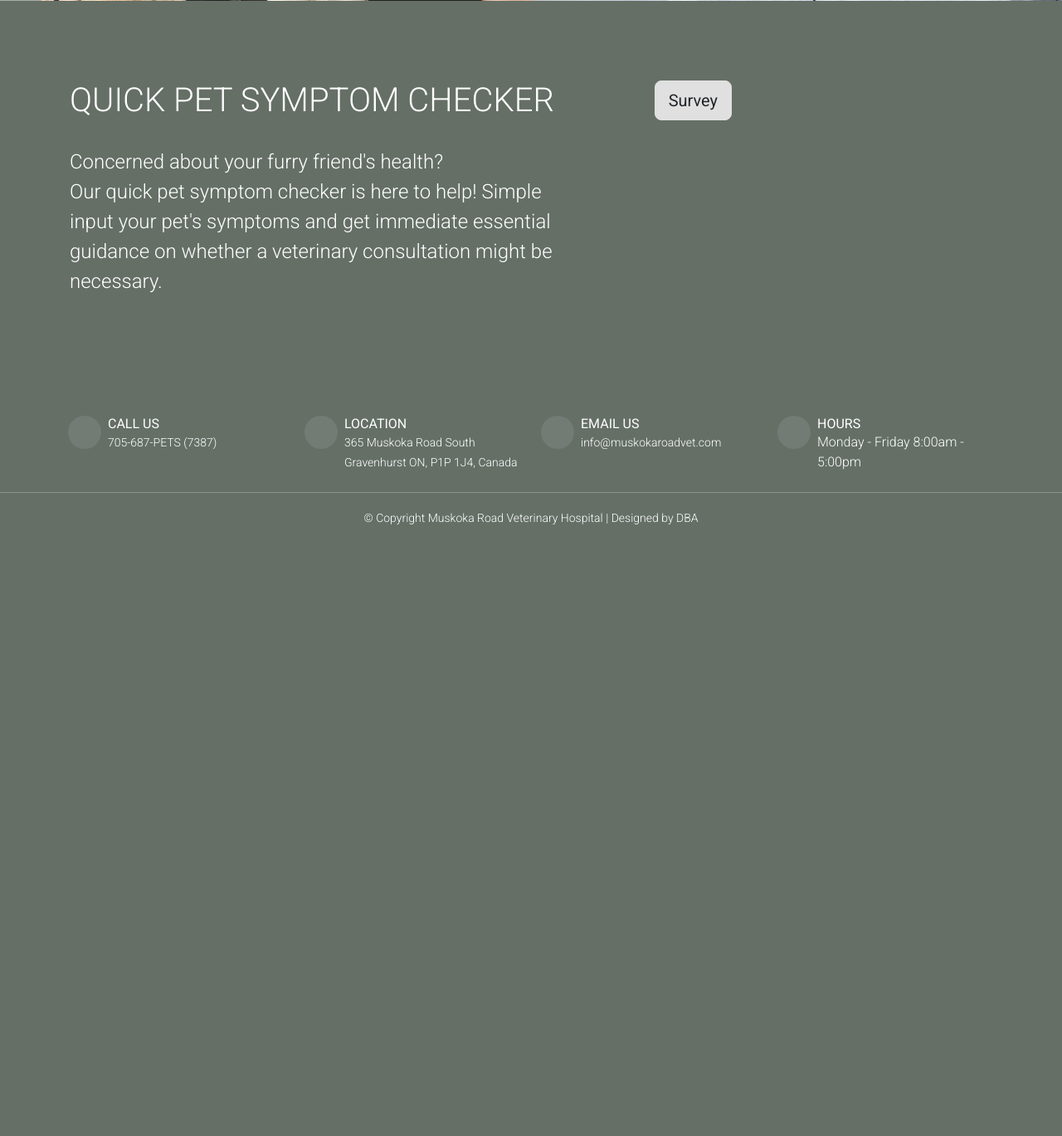
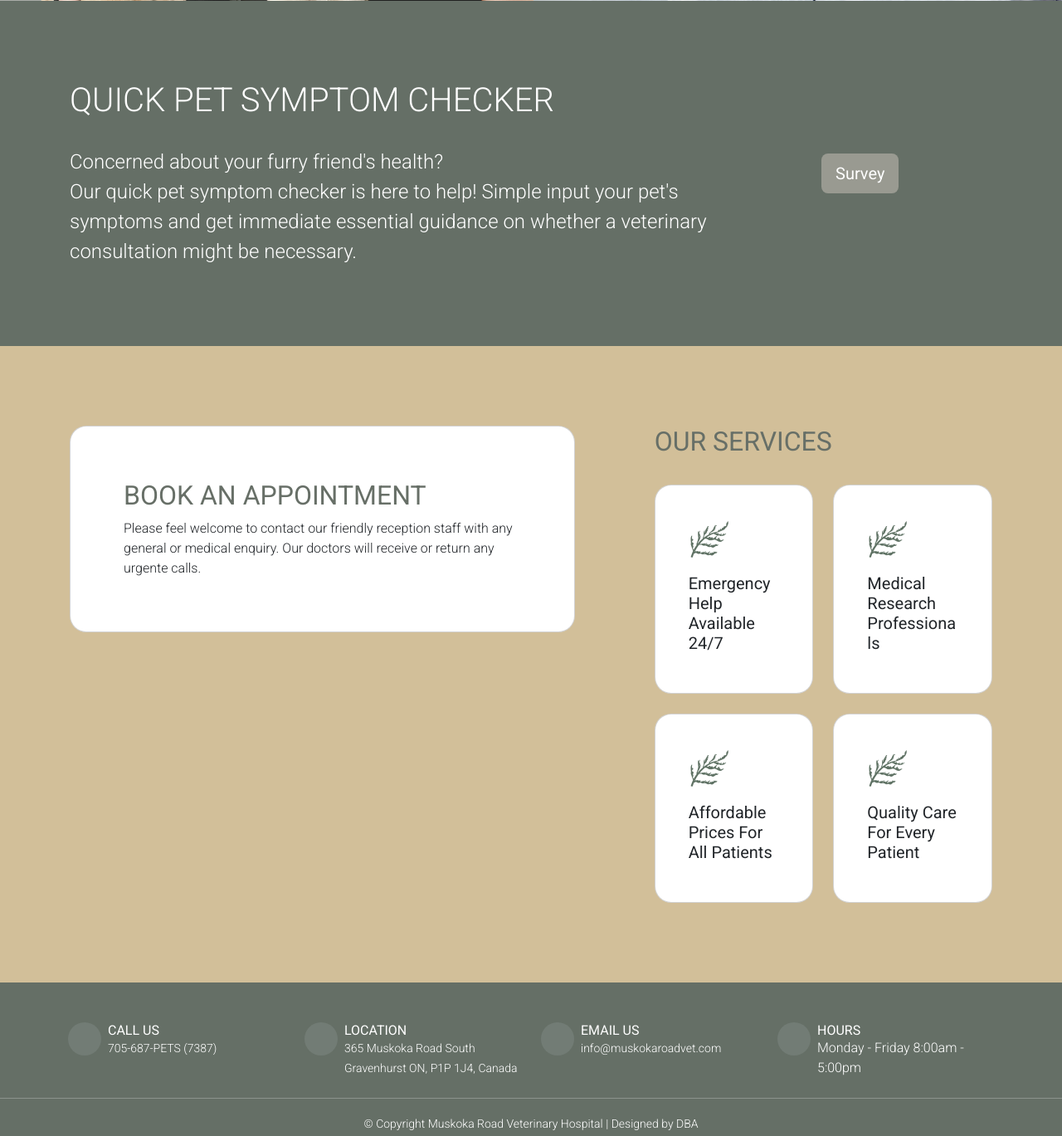
Before and after one commit to dabustosa85/muskoka, a Node server app: page / in a window 1280 px wide. Shown: the part 680-2049 px from the top of the page at 83% size. Before the commit the page ends 1319 px from the top, so only its background shows below. Run offline with Node 20, Linux system fonts and the light colour scheme; some libraries are stand-ins or nearby versions.

Commit message:
index part 2

```diff
--- a/Client/Content/app.css
+++ b/Client/Content/app.css
@@ -90,6 +90,10 @@ p, ul, li {
     background-color: #c6a56a;
 }
 
+.colortercero {
+  background-color: #d2bf99;
+}
+
 /*ICONOS FOOTER*/
 footer .fa-solid {
   font-weight: 900;
@@ -119,7 +123,26 @@ footer .fa-solid {
 }
 
 /*BOTONES ESPECIALES*/
-.btn-custom-gray {
-  background-color: #e0e0e0;
-  border-color: #e0e0e0;
+.btn-custom-color1 {
+  background-color: #999a91;
+  color: white;
 }
+.btn-custom-color1:hover {
+  background-color: #676f67;
+  border-color: white;
+  color: white;
+}
+
+/*TEXTOS*/
+.texto-especial {
+  color: #676f67;
+}
+
+/*CARDS*/
+.alto-minimo{
+  min-height: 200px;
+}
+
+.card {
+  border-radius: 20px;
+}
--- a/Server/Views/index.hbs
+++ b/Server/Views/index.hbs
@@ -24,11 +24,69 @@
 </div>
 <div class=" colorprimario">
   <div class="row p-5 text-white">
-    <div class="col-7 p-5"><h1>QUICK PET SYMPTOM CHECKER</h1>
+    <div class="col-9 p-5"><h1>QUICK PET SYMPTOM CHECKER</h1>
     <br><p class="subtitulo">Concerned about your furry friend's health?</p>
     <p class="subtitulo">Our quick pet symptom checker is here to help! Simple input your pet's symptoms and get immediate essential guidance on whether a veterinary consultation might be necessary.</p></div>
-    <div class="col-5 p-5">
-        <button type="button" class="btn btn-custom-gray btn-lg">Survey</button>
+    <div class="col-3 p-5 d-flex align-items-center">
+        <button type="button" class="btn btn-custom-color1 btn-lg">Survey</button>
+    </div>
+  </div>
+</div>
+<div class=" colortercero">
+  <div class="row p-5 texto-especial">
+    <div class="col-7 p-5">
+      <div class="card p-5">
+          <div class="card-body">
+            <h2 class="card-title texto-especial">BOOK AN APPOINTMENT</h2>
+            <p>Please feel welcome to contact our friendly reception staff with any general or medical enquiry. Our doctors will receive or return any urgente calls.</p>
+          </div>
+      </div>
+    </div>
+    <div class="col-5 p-5"><h2>OUR SERVICES</h2>
+    <!-- CARDS -->
+      <div class="row pt-4">
+        <div class="col-6 mb-4">
+          <!-- Card 1 -->
+          <div class="card alto-minimo p-4">
+          <div class="card-body">
+            <img src="/Assets/images/icono-title.png" width="50px" />
+            <h5 class="card-title pt-3">Emergency Help Available 24/7</h5>
+          </div>
+        </div>
+        </div>
+        <div class="col-6 mb-4">
+          <!-- Card 2 -->
+          <div class="card alto-minimo p-4">
+          <div class="card-body">
+            <img src="/Assets/images/icono-title.png" width="50px" />
+            <h5 class="card-title pt-3">Medical Research Professionals</h5>
+          </div>
+        </div>
+        </div>
+      </div>
+
+      <!-- CARDS -->
+      <div class="row">
+        <div class="col-6">
+          <!-- Card 3 -->
+        <div class="card alto-minimo p-4">
+          <div class="card-body">
+            <img src="/Assets/images/icono-title.png" width="50px" />
+            <h5 class="card-title pt-3">Affordable Prices For All Patients</h5>
+          </div>
+        </div>
+
+        </div>
+        <div class="col-6">
+          <!-- Card 4 -->
+        <div class="card alto-minimo p-4">
+          <div class="card-body">
+            <img src="/Assets/images/icono-title.png" width="50px" />
+            <h5 class="card-title pt-3">Quality Care For Every Patient</h5>
+          </div>
+        </div>
+        </div>
+      </div>
     </div>
   </div>
 </div>
```
Also changed, not shown: Client/Assets/images/Design_approved.png (added).
